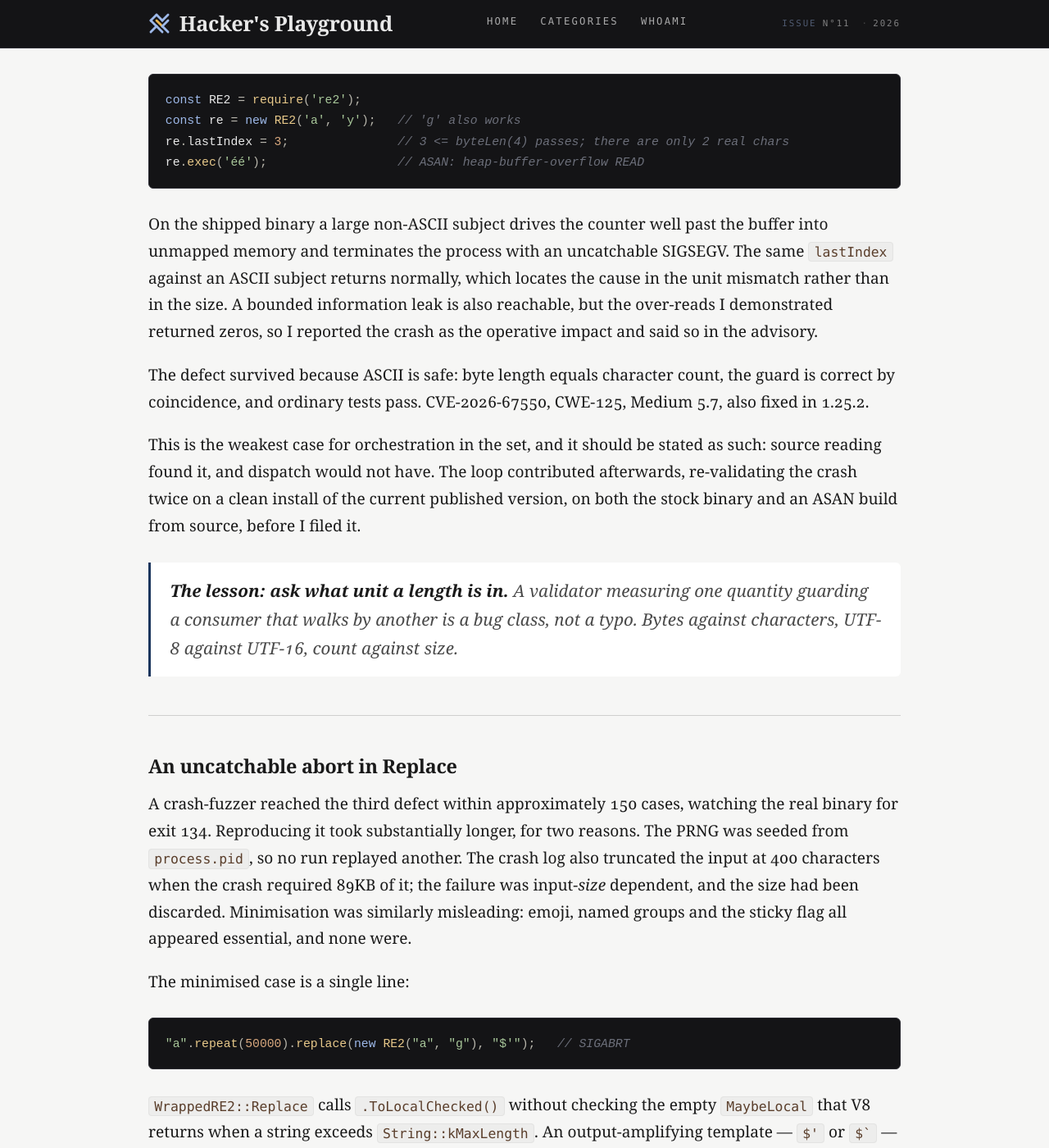
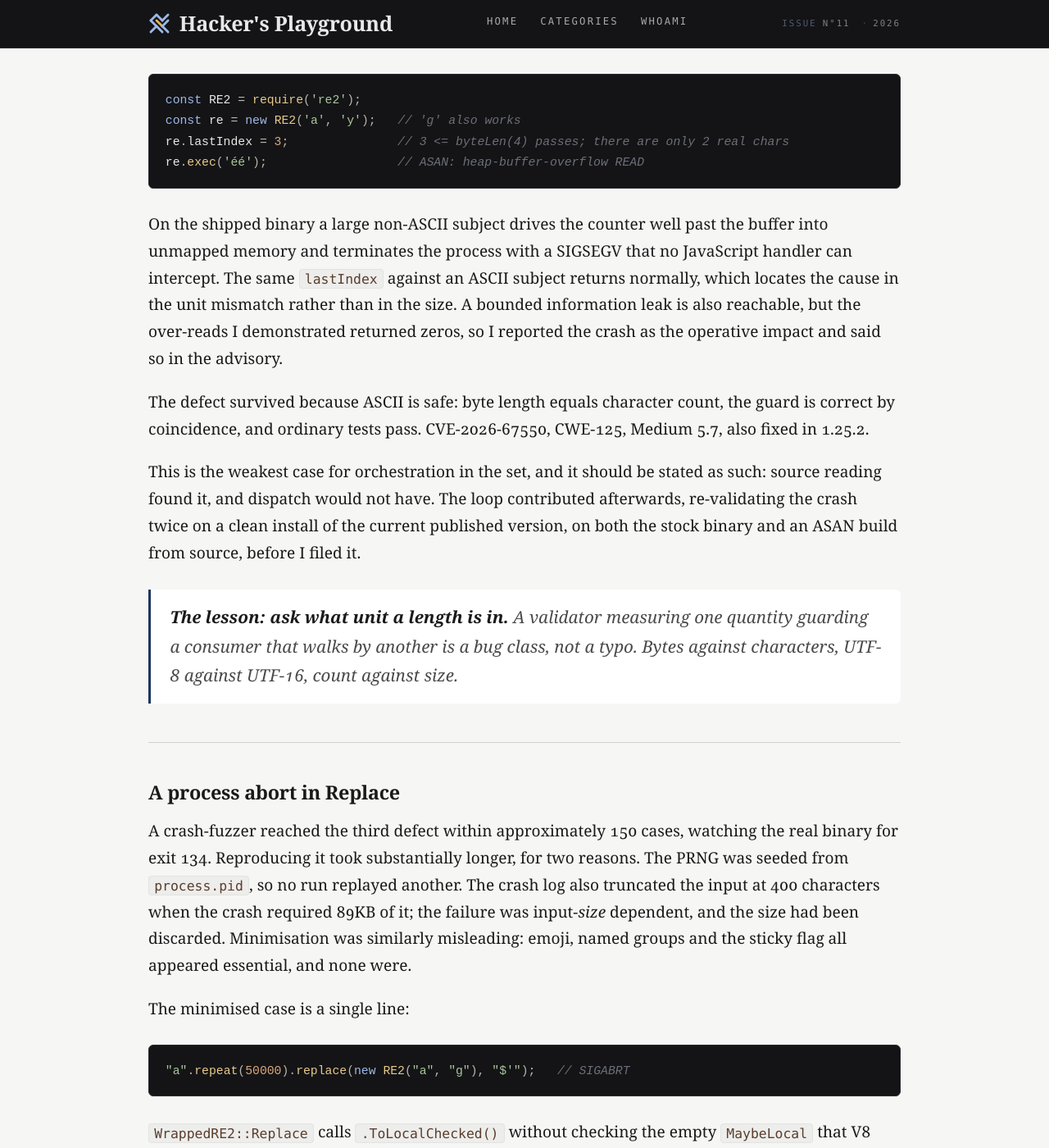
Before and after one commit to ataberk-xyz/ataberk-xyz.github.io, a Jekyll site: the page built from _posts/2026-08-07-four-cves-in-my-own-dependency-tree.md, in a window 1280 px wide and 1400 px high, scrolled down 3394 px. Shown: the whole window at 82% size. Built offline with Jekyll 4.4.1, drawn with Linux system fonts in a browser that asks for light colours; some of the changed text lies outside the part shown.

Commit message:
post: say what uncatchable means instead of leaning on the word
Co-Authored-By: Claude Fable 5 <noreply@anthropic.com>

````diff
--- a/_posts/2026-08-07-four-cves-in-my-own-dependency-tree.md
+++ b/_posts/2026-08-07-four-cves-in-my-own-dependency-tree.md
@@ -9,7 +9,7 @@ ledger:
   severity: "MEDIUM 6.2"
   vector: "CWE-835 · CWE-125 · CWE-617 · CWE-407"
   advisory: "CVE-2026-68499 · 67550 · 71430 · 71429"
-  impact: "event-loop DoS, uncatchable crash, bounded heap read"
+  impact: "event-loop DoS, process-level crash, bounded heap read"
   status: "PATCHED — re2 1.25.2, stream-json 3.5.0"
   method: "dependency-tree audit → orchestrated review + fuzzing"
 summary: "I pointed my own multi-agent review system at my own dependency tree — re2 and stream-json, about 12.1M npm downloads a week between them. Four accepted advisories came out, and this is the honest account of how, including the parts where the process nearly threw a finding away."
@@ -73,7 +73,7 @@ re.lastIndex = 3;               // 3 <= byteLen(4) passes; there are only 2 real
 re.exec('éé');                  // ASAN: heap-buffer-overflow READ
 ```
 
-On the shipped binary a large non-ASCII subject drives the counter well past the buffer into unmapped memory and terminates the process with an uncatchable SIGSEGV. The same `lastIndex` against an ASCII subject returns normally, which locates the cause in the unit mismatch rather than in the size. A bounded information leak is also reachable, but the over-reads I demonstrated returned zeros, so I reported the crash as the operative impact and said so in the advisory.
+On the shipped binary a large non-ASCII subject drives the counter well past the buffer into unmapped memory and terminates the process with a SIGSEGV that no JavaScript handler can intercept. The same `lastIndex` against an ASCII subject returns normally, which locates the cause in the unit mismatch rather than in the size. A bounded information leak is also reachable, but the over-reads I demonstrated returned zeros, so I reported the crash as the operative impact and said so in the advisory.
 
 The defect survived because ASCII is safe: byte length equals character count, the guard is correct by coincidence, and ordinary tests pass. CVE-2026-67550, CWE-125, Medium 5.7, also fixed in 1.25.2.
 
@@ -83,7 +83,7 @@ This is the weakest case for orchestration in the set, and it should be stated a
 
 ---
 
-### An uncatchable abort in Replace
+### A process abort in Replace
 
 A crash-fuzzer reached the third defect within approximately 150 cases, watching the real binary for exit 134. Reproducing it took substantially longer, for two reasons. The PRNG was seeded from `process.pid`, so no run replayed another. The crash log also truncated the input at 400 characters when the crash required 89KB of it; the failure was input-*size* dependent, and the size had been discarded. Minimisation was similarly misleading: emoji, named groups and the sticky flag all appeared essential, and none were.
 
@@ -93,7 +93,7 @@ The minimised case is a single line:
 "a".repeat(50000).replace(new RE2("a", "g"), "$'");   // SIGABRT
 ```
 
-`WrappedRE2::Replace` calls `.ToLocalChecked()` without checking the empty `MaybeLocal` that V8 returns when a string exceeds `String::kMaxLength`. An output-amplifying template — `$'` or `` $` `` — grows output to O(input²); past the limit the result is `FATAL ERROR: v8::ToLocalChecked Empty MaybeLocal` and **SIGABRT, uncatchable**. 30k succeeds and 40k crashes, which is where N²/2 crosses 536M.
+`WrappedRE2::Replace` calls `.ToLocalChecked()` without checking the empty `MaybeLocal` that V8 returns when a string exceeds `String::kMaxLength`. An output-amplifying template — `$'` or `` $` `` — grows output to O(input²); past the limit the result is `FATAL ERROR: v8::ToLocalChecked Empty MaybeLocal` and **SIGABRT** — a process-level abort rather than a JavaScript exception, so `try`/`catch` cannot contain it. 30k succeeds and 40k crashes, which is where N²/2 crosses 536M.
 
 The comparison is what makes this a defect rather than a documented limit: the native engine throws a catchable `RangeError` on the same input, where re2 aborts. The orchestrator reproduced the minimised case on a clean install of the then-current published version as well as on the repository's own, confirming the abort was not local to my tree. The C++ source-audit agents were queued for this target and never dispatched, because fuzzing reached it first. CVE-2026-71430, CWE-617, Medium 6.2.
 
````
